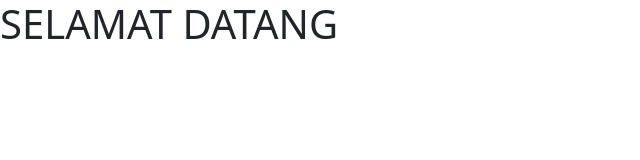
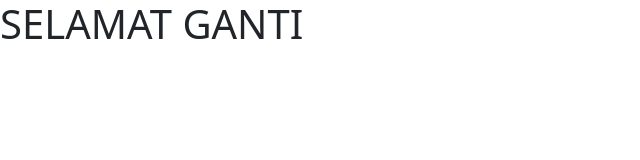
Before and after one commit to Kaithinn/kaithinn.github.io, a plain HTML site: page index.html in a window 1280 px wide. Shown: the whole page, without its empty margins (0-640 px from the left). Drawn offline with nearby package versions, Linux system fonts and the light colour scheme.

Commit message:
Add files via upload

```diff
--- a/index.html
+++ b/index.html
@@ -7,6 +7,6 @@
     <title>Website</title>
 </head>
 <body>
-    <h1>SELAMAT DATANG</h1>
+    <h1>SELAMAT GANTI</h1>
 </body>
 </html>
```
